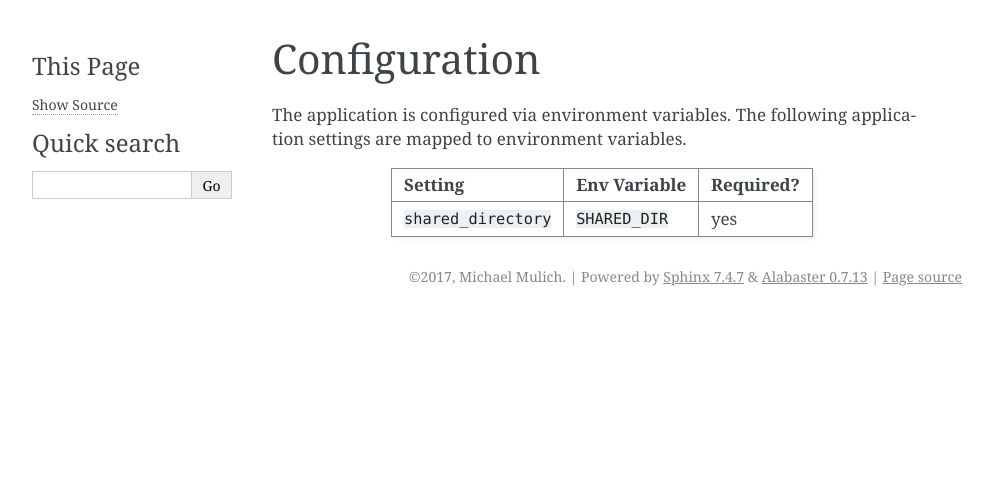
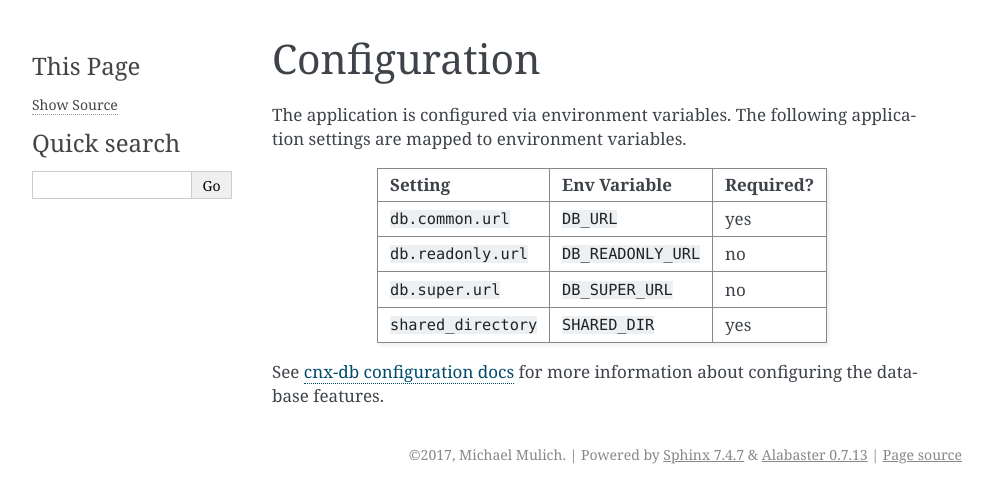
Before and after one commit to openstax/cnx-press, a Sphinx documentation site: the page built from docs/source/config.rst, in a window 1280 px wide. Shown: the top 503 px of the page, without its empty margins (148-1141 px from the left). Built offline with Sphinx 7.4.7, drawn with Linux system fonts in a browser that asks for light colours.

Commit message:
Add the cnx-db settings to the config docs

```diff
--- a/docs/source/config.rst
+++ b/docs/source/config.rst
@@ -1,6 +1,8 @@
+.. _configuration_chapter:
+
+=============
 Configuration
 =============
-
 
 The application is configured via environment variables.
 The following application settings are mapped to environment variables.
@@ -8,5 +10,13 @@ The following application settings are mapped to environment variables.
 ===============================  ======================  =============
 Setting                          Env Variable            Required?
 ===============================  ======================  =============
+``db.common.url``                ``DB_URL``              yes
+``db.readonly.url``              ``DB_READONLY_URL``     no
+``db.super.url``                 ``DB_SUPER_URL``        no
 ``shared_directory``             ``SHARED_DIR``          yes
 ===============================  ======================  =============
+
+
+See `cnx-db configuration docs
+<https://cnx-db.readthedocs.io/en/latest/config.html>`_
+for more information about configuring the database features.
```
